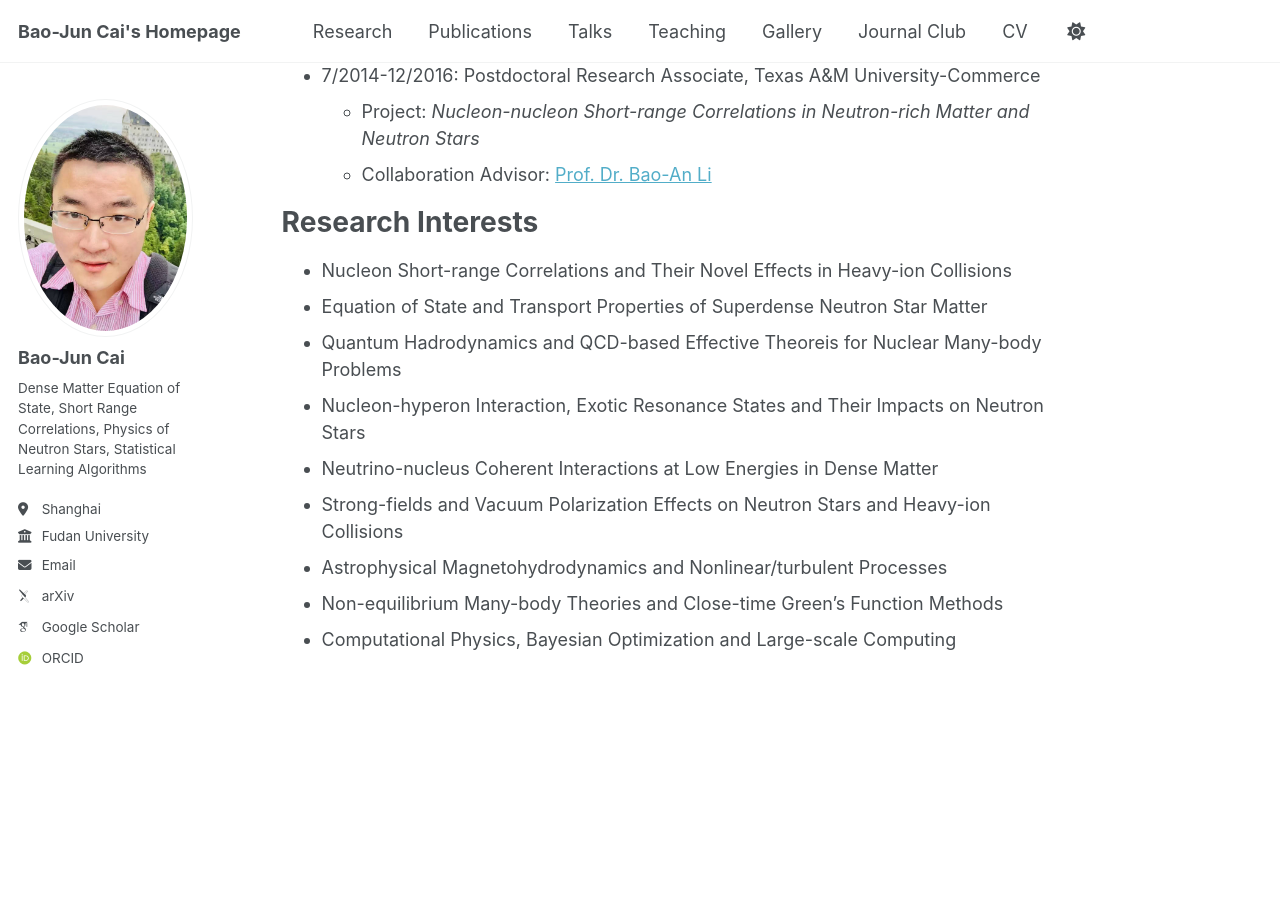
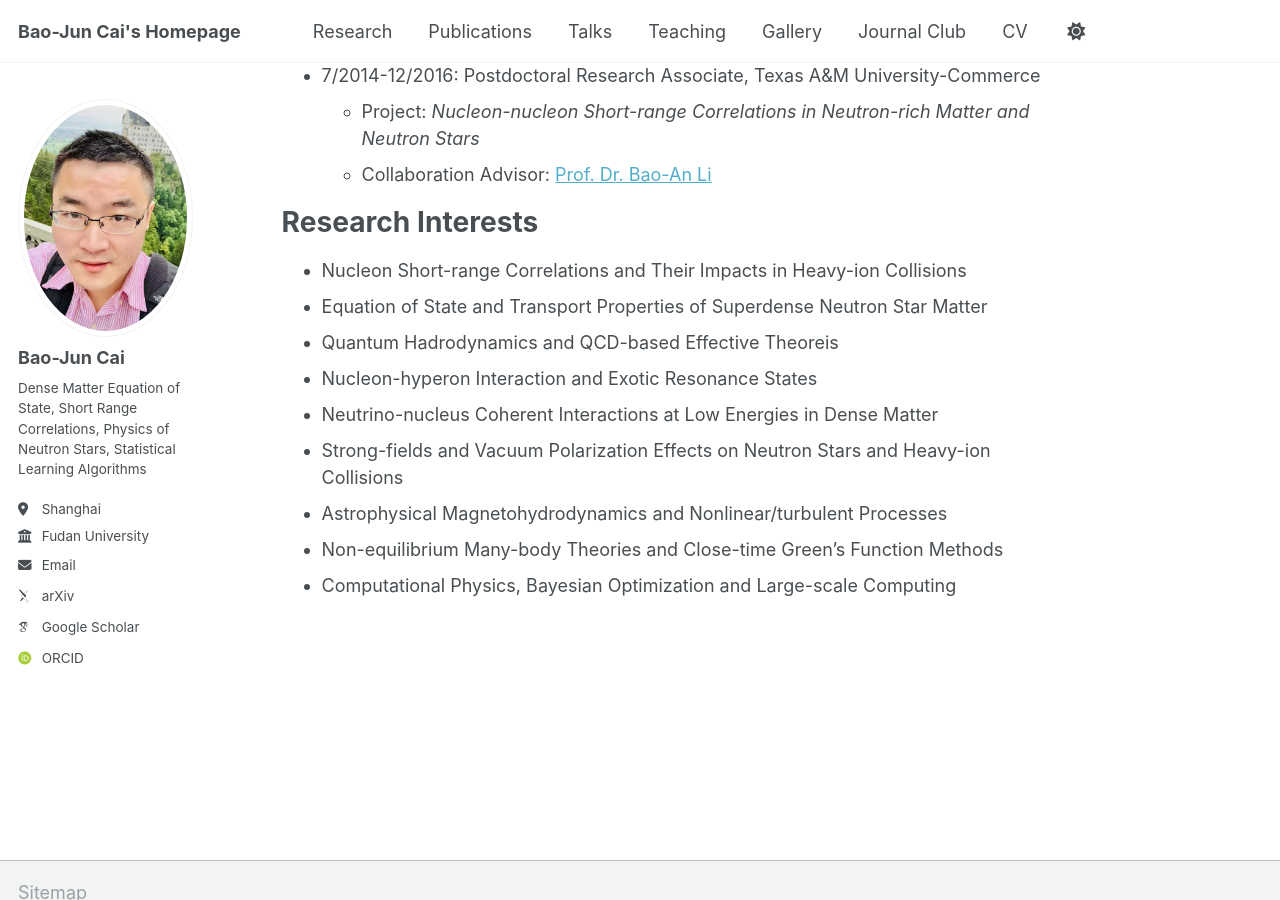
Before and after one commit to bjcai-phys/bjcai-phys.github.io, a Jekyll site: the page built from _pages/cv.md, in a window 1280 px wide and 900 px high, scrolled down 578 px. Built offline with Jekyll 4.4.1, drawn with Linux system fonts in a browser that asks for light colours; some web fonts are replaced.

Commit message:
Update cv.md

```diff
--- a/_pages/cv.md
+++ b/_pages/cv.md
@@ -31,10 +31,10 @@ Work experience
 
 Research Interests
 ======
-* Nucleon Short-range Correlations and Their Novel Effects in Heavy-ion Collisions
+* Nucleon Short-range Correlations and Their Impacts in Heavy-ion Collisions
 * Equation of State and Transport Properties of Superdense Neutron Star Matter
-* Quantum Hadrodynamics and QCD-based Effective Theoreis for Nuclear Many-body Problems
-* Nucleon-hyperon Interaction, Exotic Resonance States and Their Impacts on Neutron Stars
+* Quantum Hadrodynamics and QCD-based Effective Theoreis
+* Nucleon-hyperon Interaction and Exotic Resonance States
 * Neutrino-nucleus Coherent Interactions at Low Energies in Dense Matter
 * Strong-fields and Vacuum Polarization Effects on Neutron Stars and Heavy-ion Collisions
 * Astrophysical Magnetohydrodynamics and Nonlinear/turbulent Processes
```
